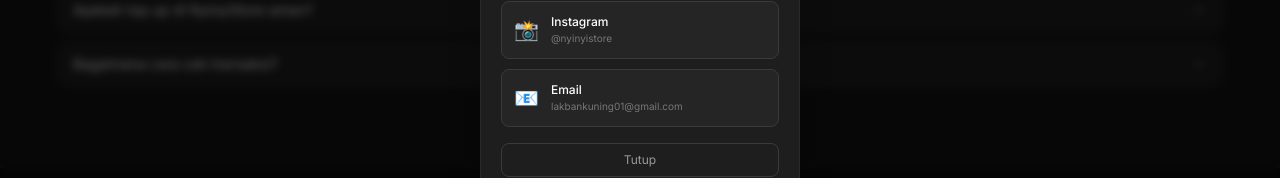
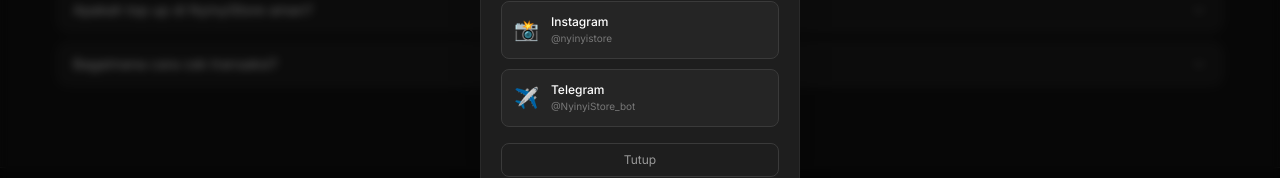
Before and after one commit to rinonism/nyinyistore, a Next.js app: page / in a window 1280 px wide. Both pictures are taken after a click on the button "Hubungi Kami". Shown: the part 1518-1696 px from the top of the page. Built offline with nearby package versions, Linux system fonts and the light colour scheme.

Commit message:
Replace Email with Telegram bot in contact options

```diff
--- a/src/components/ContactModal.tsx
+++ b/src/components/ContactModal.tsx
@@ -44,13 +44,15 @@ export default function ContactModal() {
                 </div>
               </a>
               <a
-                href="mailto:lakbankuning01@gmail.com"
+                href="https://t.me/NyinyiStore_bot"
+                target="_blank"
+                rel="noopener noreferrer"
                 className="flex items-center gap-3 rounded-lg border border-[#3a3a3a] bg-[#252525] p-3 hover:border-[#c8a45c] transition-colors"
               >
-                <span className="text-xl">📧</span>
+                <span className="text-xl">✈️</span>
                 <div>
-                  <div className="text-xs font-medium text-white">Email</div>
-                  <div className="text-[10px] text-[#777]">lakbankuning01@gmail.com</div>
+                  <div className="text-xs font-medium text-white">Telegram</div>
+                  <div className="text-[10px] text-[#777]">@NyinyiStore_bot</div>
                 </div>
               </a>
             </div>
--- a/src/components/Footer.tsx
+++ b/src/components/Footer.tsx
@@ -40,9 +40,9 @@ export default function Footer() {
           <div>
             <h3 className="mb-3 text-xs font-semibold text-[#c8a45c] uppercase tracking-wider">Dukungan</h3>
             <ul className="space-y-2 text-xs text-[#777]">
-              <li><a href="https://wa.me/6285157434365" target="_blank" rel="noopener noreferrer" className="hover:text-white transition-colors">Whatsapp</a></li>
-              <li><a href="https://instagram.com/nyinyistore" target="_blank" rel="noopener noreferrer" className="hover:text-white transition-colors">Instagram</a></li>
-              <li><a href="mailto:lakbankuning01@gmail.com" className="hover:text-white transition-colors">Email</a></li>
+                <li><a href="https://wa.me/6285157434365" target="_blank" rel="noopener noreferrer" className="hover:text-white transition-colors">Whatsapp</a></li>
+                <li><a href="https://instagram.com/nyinyistore" target="_blank" rel="noopener noreferrer" className="hover:text-white transition-colors">Instagram</a></li>
+                <li><a href="https://t.me/NyinyiStore_bot" target="_blank" rel="noopener noreferrer" className="hover:text-white transition-colors">Telegram</a></li>
             </ul>
           </div>
 
```
